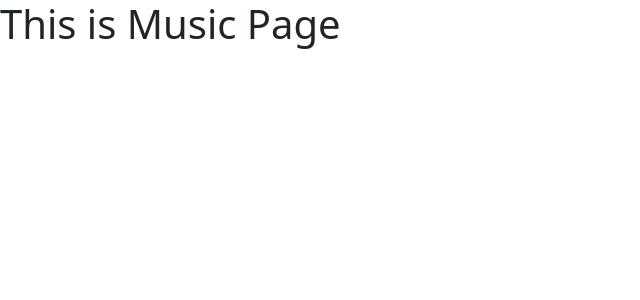
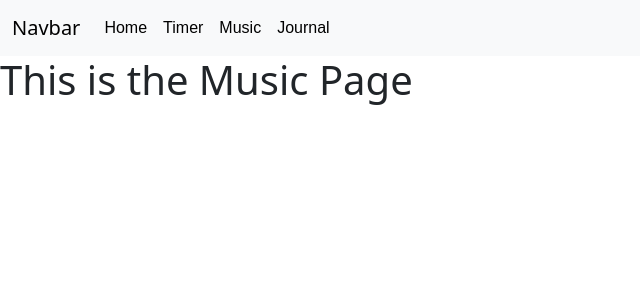
Before and after one commit to laithdarras/Cosmic-Pioneers, a React (Create React App) app in the folder app/: page /music in a window 1280 px wide. Shown: the top 300 px of the page, without its empty margins (0-640 px from the left). Built offline with nearby package versions, Linux system fonts and the light colour scheme.

Commit message:
added navbar

```diff
--- a/app/src/App.jsx
+++ b/app/src/App.jsx
@@ -1,11 +1,13 @@
 import React from "react";
 import { Outlet } from "react-router-dom";
+//import the Navbar component here
+import NavBar from "./components/Navbar";
 
 function App() {
   return (
     <div className="App">
       <header className="App-header"></header>
-
+      <NavBar />
       <Outlet />
     </div>
   );
--- /dev/null
+++ b/app/src/components/Navbar.jsx
@@ -0,0 +1,87 @@
+import { Link, useLocation } from "react-router-dom";
+
+export default function NavBar() {
+  const currentPage = useLocation().pathname;
+  return (
+    <nav class="navbar navbar-expand-lg bg-body-tertiary">
+      <div class="container-fluid">
+        <a class="navbar-brand" href="#">
+          Navbar
+        </a>
+        <button
+          class="navbar-toggler"
+          type="button"
+          data-bs-toggle="collapse"
+          data-bs-target="#navbarNav"
+          aria-controls="navbarNav"
+          aria-expanded="false"
+          aria-label="Toggle navigation"
+        >
+          <span class="navbar-toggler-icon"></span>
+        </button>
+        <div class="collapse navbar-collapse" id="navbarNav">
+          <ul class="navbar-nav">
+            <li class="nav-item">
+              <Link
+                to="/"
+                className={currentPage === "/" ? "nav-link active" : "nav-link"}
+                style={{
+                  color: "black",
+
+                  fontFamily: "Tenor Sans, sans-serif",
+                }}
+              >
+                Home
+              </Link>
+            </li>
+            <li class="nav-item">
+              <Link
+                to="/timer"
+                className={
+                  currentPage === "/timer" ? "nav-link active" : "nav-link"
+                }
+                style={{
+                  color: "black",
+
+                  fontFamily: "Tenor Sans, sans-serif",
+                }}
+              >
+                Timer
+              </Link>
+            </li>
+            <li class="nav-item">
+              <Link
+                to="/music"
+                className={
+                  currentPage === "/music" ? "nav-link active" : "nav-link"
+                }
+                style={{
+                  color: "black",
+
+                  fontFamily: "Tenor Sans, sans-serif",
+                }}
+              >
+                Music
+              </Link>
+            </li>
+            <li class="nav-item">
+              <Link
+                to="/journal"
+                className={
+                  currentPage === "/journal" ? "nav-link active" : "nav-link"
+                }
+                style={{
+                  color: "black",
+
+                  fontFamily: "Tenor Sans, sans-serif",
+                }}
+              >
+                Journal
+              </Link>
+            </li>
+          </ul>
+        </div>
+      </div>
+    </nav>
+  );
+}
--- a/app/src/pages/Music.jsx
+++ b/app/src/pages/Music.jsx
@@ -1,3 +1,3 @@
 export default function Music() {
-  return <h1>This is Music Page</h1>;
+  return <h1>This is the Music Page</h1>;
 }
```
